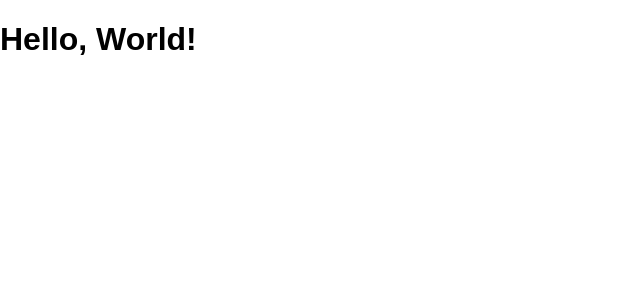
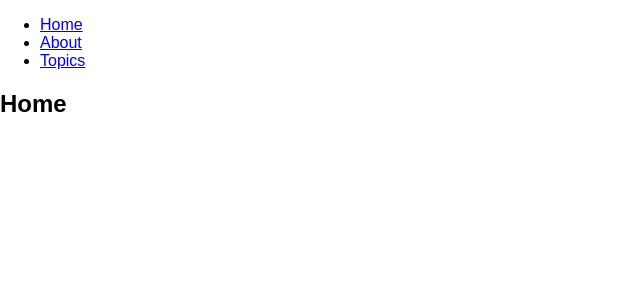
Before and after one commit to bdog72/GitHub-Battle, a React app: page / in a window 1280 px wide. Shown: the top 300 px of the page, without its empty margins (0-640 px from the left). Built offline with nearby package versions, Linux system fonts and the light colour scheme.

Commit message:
added react router

```diff
--- a/package.json
+++ b/package.json
@@ -35,6 +35,7 @@
     "react": "^15.5.4",
     "react-dom": "^15.5.4",
     "react-hot-loader": "next",
+    "react-router-dom": "^4.1.1",
     "redbox-react": "^1.3.6",
     "sass-loader": "^6.0.3",
     "style-loader": "^0.17.0",
--- a/src/components/App.js
+++ b/src/components/App.js
@@ -1,11 +1,11 @@
 import React, { Component } from 'react'
 
-class App extends Component {
+import Rrouter from './Rrouter'
+
+export default class App extends Component {
   render () {
     return <div>
-      <h1>Hello, World!</h1>
+      <Rrouter />
     </div>
   }
 }
-
-export default App
--- /dev/null
+++ b/src/components/Rrouter.js
@@ -0,0 +1,36 @@
+import React, { Component } from 'react'
+import { Link, BrowserRouter as Router, Route } from 'react-router-dom'
+
+const Home = () => (
+  <div>
+    <h2>Home</h2>
+  </div>
+)
+const About = () => (
+  <div>
+    <h2>About</h2>
+  </div>
+)
+const Topics = () => (
+  <div>
+    <h2>Topics</h2>
+  </div>
+)
+export default class Rrouter extends Component {
+  render () {
+    return <div>
+      <Router>
+        <div>
+          <ul>
+            <li><Link to='/'>Home</Link></li>
+            <li><Link to='/about'>About</Link></li>
+            <li><Link to='/topics'>Topics</Link></li>
+          </ul>
+          <Route exact path='/' component={Home} />
+          <Route exact path='/about' component={About} />
+          <Route exact path='/topics' component={Topics} />
+        </div>
+      </Router>
+    </div>
+  }
+}
```
Also changed, not shown: 1 other file (tests, documents, lock files or other folders).
